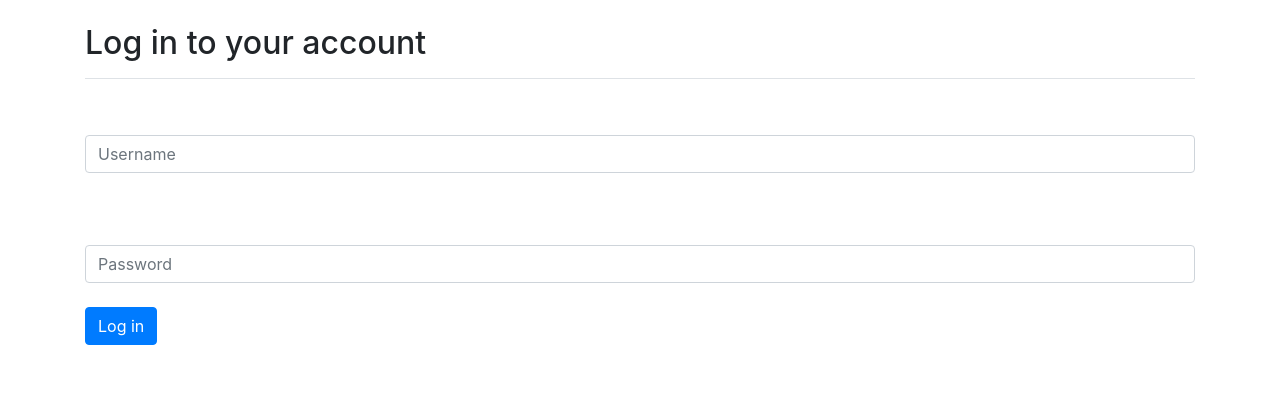
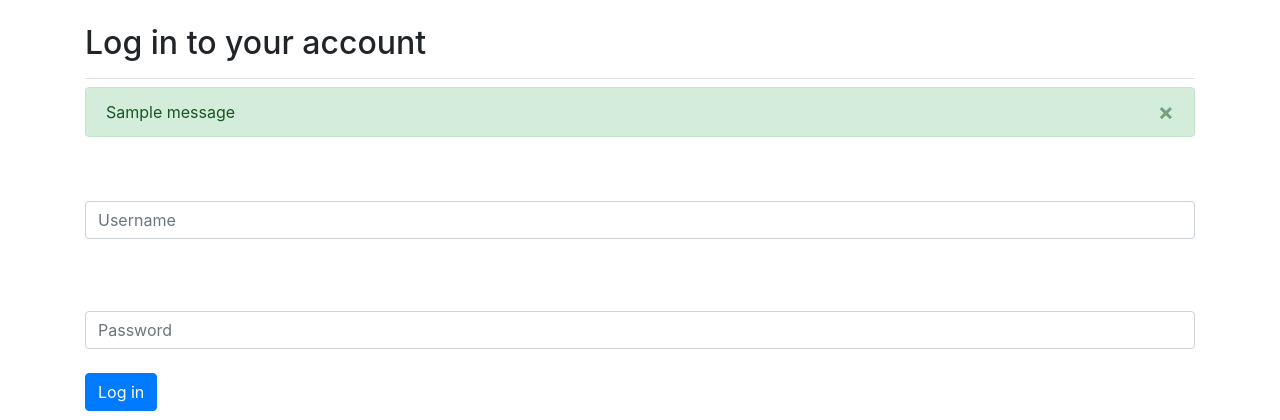
Before and after one commit to fpelletier-gh/baby-journal-MVC, a Django app: page /users/login/ in a window 1280 px wide. Shown: the part 58-478 px from the top of the page. Run offline with Django 3.2, Linux system fonts and the light colour scheme; tables that the repository leaves empty hold one stand-in row (values such as "Sample post"); one stand-in notice (Sample message) is shown; some libraries are stand-ins or nearby versions.

Commit message:
add success message after account creation

```diff
--- a/users/templates/registration/login.html
+++ b/users/templates/registration/login.html
@@ -6,6 +6,16 @@
 {% endblock page_header %}
 
 {% block content %}
+  {% if messages %}
+    {% for message in messages %}
+      <div class="alert alert-success alert-dismissible fade show" role="alert">
+        {{ message }}
+        <button type="button" class="close" data-dismiss="alert" aria-label="Close">
+          <span aria-hidden="true">&times;</span>
+        </button>
+      </div>
+    {% endfor %}
+  {% endif %}
   <form method="post" action="{% url 'users:login' %}" class="form">
     {% csrf_token %}
     {% bootstrap_form form %}
```
Also changed, not shown: users/views.py (+6 -5 lines).
